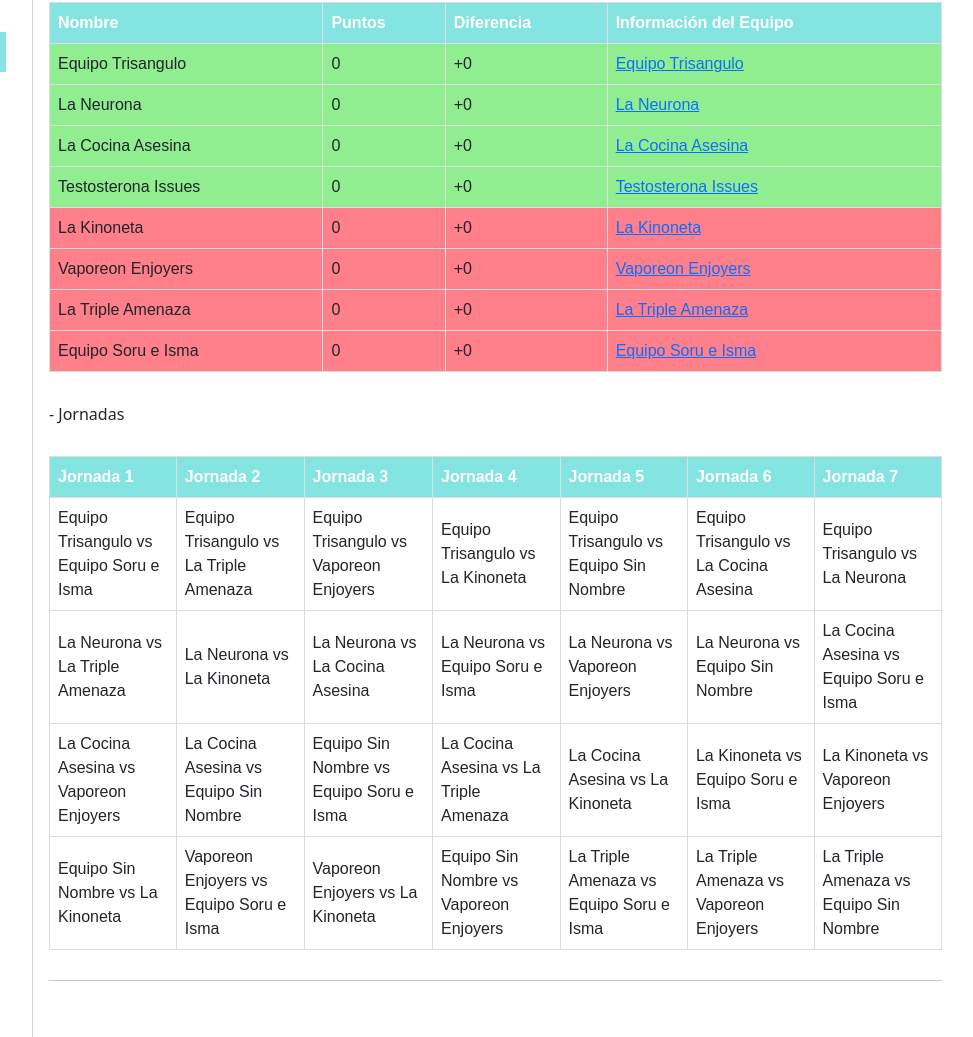
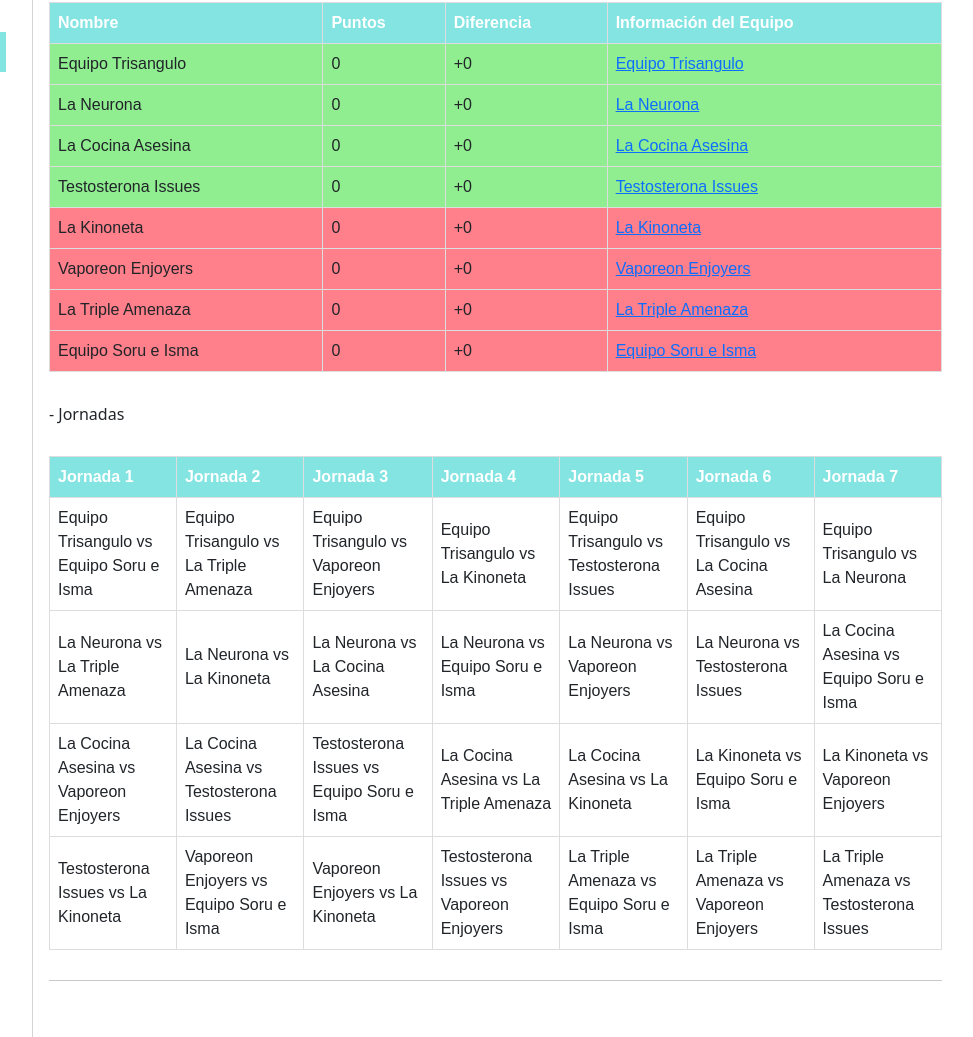
Before and after one commit to QueLoKhe/QLK, a plain HTML site: page Torneos Activos1.html in a window 1280 px wide. Shown: the part 188-1225 px from the top of the page, without its empty margins (240-1213 px from the left). Drawn offline with nearby package versions, Linux system fonts and the light colour scheme.

Commit message:
testosterona

```diff
--- a/Torneos Activos1.html
+++ b/Torneos Activos1.html
@@ -208,16 +208,16 @@
           <th>Jornada 7</th>
         </tr>
         <tr>
-          <td>Equipo Trisangulo  vs Equipo Soru e Isma </td> <td> Equipo Trisangulo vs La Triple Amenaza </td> <td> Equipo Trisangulo vs Vaporeon Enjoyers </td> <td> Equipo Trisangulo vs La Kinoneta  </td> <td> Equipo Trisangulo vs Equipo Sin Nombre  </td> <td> Equipo Trisangulo vs La Cocina Asesina  </td> <td>Equipo Trisangulo vs La Neurona </td>
+          <td>Equipo Trisangulo  vs Equipo Soru e Isma </td> <td> Equipo Trisangulo vs La Triple Amenaza </td> <td> Equipo Trisangulo vs Vaporeon Enjoyers </td> <td> Equipo Trisangulo vs La Kinoneta  </td> <td> Equipo Trisangulo vs Testosterona Issues  </td> <td> Equipo Trisangulo vs La Cocina Asesina  </td> <td>Equipo Trisangulo vs La Neurona </td>
         </tr>
         <tr>
-          <td>La Neurona vs La Triple Amenaza</td><td> La Neurona vs La Kinoneta </td> <td> La Neurona vs La Cocina Asesina </td> <td> La Neurona vs Equipo Soru e Isma </td> <td>La Neurona vs Vaporeon Enjoyers</td> <td> La Neurona vs Equipo Sin Nombre</td> <td> La Cocina Asesina vs Equipo Soru e Isma </td>
+          <td>La Neurona vs La Triple Amenaza</td><td> La Neurona vs La Kinoneta </td> <td> La Neurona vs La Cocina Asesina </td> <td> La Neurona vs Equipo Soru e Isma </td> <td>La Neurona vs Vaporeon Enjoyers</td> <td> La Neurona vs Testosterona Issues</td> <td> La Cocina Asesina vs Equipo Soru e Isma </td>
         </tr>
         <tr>
-          <td>La Cocina Asesina vs Vaporeon Enjoyers</td><td> La Cocina Asesina vs Equipo Sin Nombre</td> <td>Equipo Sin Nombre vs Equipo Soru e Isma</td><td> La Cocina Asesina vs La Triple Amenaza</td> <td> La Cocina Asesina vs La Kinoneta</td> <td> La Kinoneta vs Equipo Soru e Isma </td> <td> La Kinoneta vs Vaporeon Enjoyers</td>
+          <td>La Cocina Asesina vs Vaporeon Enjoyers</td><td> La Cocina Asesina vs Testosterona Issues</td> <td>Testosterona Issues vs Equipo Soru e Isma</td><td> La Cocina Asesina vs La Triple Amenaza</td> <td> La Cocina Asesina vs La Kinoneta</td> <td> La Kinoneta vs Equipo Soru e Isma </td> <td> La Kinoneta vs Vaporeon Enjoyers</td>
         </tr>
         <tr>
-          <td>Equipo Sin Nombre vs La Kinoneta</td> <td> Vaporeon Enjoyers vs Equipo Soru e Isma</td> <td>Vaporeon Enjoyers vs La Kinoneta</td> <td> Equipo Sin Nombre vs Vaporeon Enjoyers</td> <td> La Triple Amenaza vs Equipo Soru e Isma </td> <td>  La Triple Amenaza vs Vaporeon Enjoyers </td> <td>La Triple Amenaza vs Equipo Sin Nombre</td>
+          <td>Testosterona Issues vs La Kinoneta</td> <td> Vaporeon Enjoyers vs Equipo Soru e Isma</td> <td>Vaporeon Enjoyers vs La Kinoneta</td> <td> Testosterona Issues vs Vaporeon Enjoyers</td> <td> La Triple Amenaza vs Equipo Soru e Isma </td> <td>  La Triple Amenaza vs Vaporeon Enjoyers </td> <td>La Triple Amenaza vs Testosterona Issues</td>
         </tr>
       </table>
       <hr><br>
```
